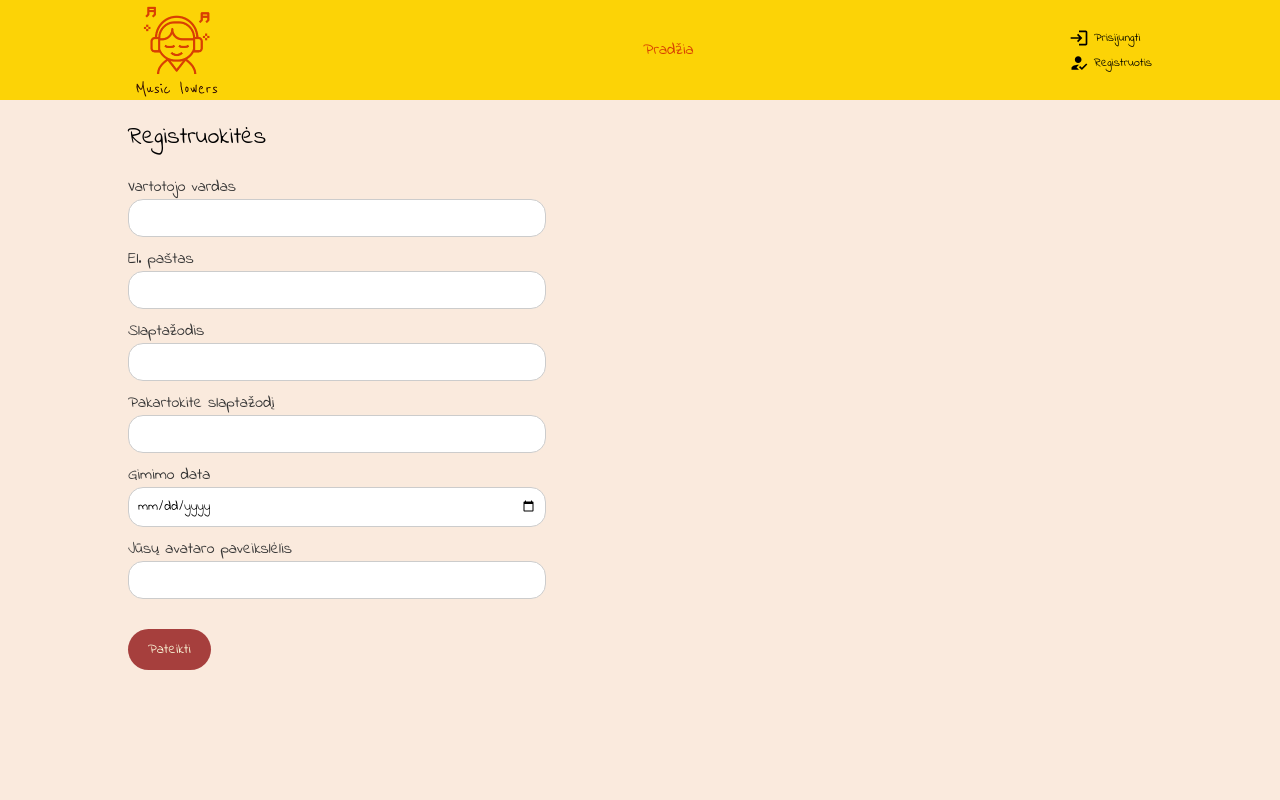
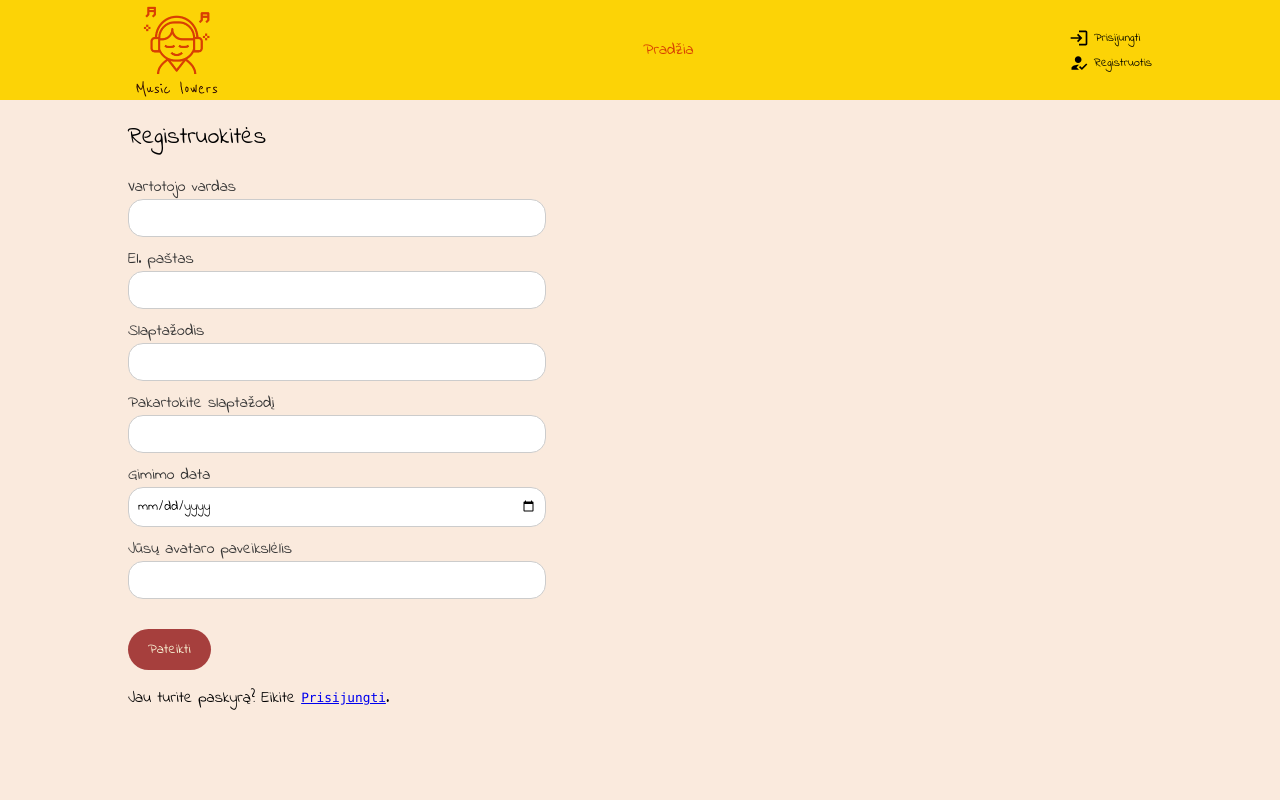
Before and after one commit to deividas-butkus/React-TS-atsiskaitymas-CA, a React (Create React App) app: page /register in a window 1280 px wide. Shown: the top 800 px of the page. Built offline with nearby package versions, Linux system fonts and the light colour scheme; data requests are answered from the project's data file.

Commit message:
message to redirect if a user already have an account / don't have one in Login / Register done

```diff
--- a/src/components/pages/Login.tsx
+++ b/src/components/pages/Login.tsx
@@ -1,7 +1,7 @@
 import { useEffect, useState } from "react";
 import styled from "styled-components";
 import { z } from "zod";
-import { useNavigate } from "react-router-dom";
+import { Link, useNavigate } from "react-router-dom";
 
 import PageTemplate from "../templates/PageTemplate";
 import InputWithLabel from "../molecules/InputWithLabel";
@@ -52,6 +52,7 @@ const Login = () => {
   }>({});
   const { login, loggedInUser, error } = useUsersContext();
   const [countdown, setCountdown] = useState<number | null>(null);
+  const [showMessage, setShowMessage] = useState(true);
   const navigate = useNavigate();
 
   const validateAllFields = () => {
@@ -78,6 +79,7 @@ const Login = () => {
       ...prev,
       [name]: value,
     }));
+    setShowMessage(false);
   };
 
   const handleBlur = (
@@ -164,6 +166,15 @@ const Login = () => {
           />
           <Button>Pateikti</Button>
         </form>
+        {showMessage && (
+          <p>
+            Neturite paskyros? Eikite{" "}
+            <Link to="/register">
+              <code>Registruotis</code>
+            </Link>
+            .
+          </p>
+        )}
         {loggedInUser ? (
           <div style={{ color: "green" }}>
             <p>
--- a/src/components/pages/Register.tsx
+++ b/src/components/pages/Register.tsx
@@ -1,7 +1,7 @@
 import { useEffect, useState } from "react";
 import styled from "styled-components";
 import { z } from "zod";
-import { useNavigate } from "react-router-dom";
+import { useNavigate, Link } from "react-router-dom";
 
 import PageTemplate from "../templates/PageTemplate";
 import InputWithLabel from "../molecules/InputWithLabel";
@@ -69,6 +69,7 @@ const Register = () => {
   }>({});
   const { register, loggedInUser, error } = useUsersContext();
   const [countdown, setCountdown] = useState<number | null>(null);
+  const [showMessage, setShowMessage] = useState(true);
   const navigate = useNavigate();
 
   const validateAllFields = () => {
@@ -98,6 +99,7 @@ const Register = () => {
       ...prev,
       [name]: value,
     }));
+    setShowMessage(false);
   };
 
   const handleBlur = (
@@ -231,6 +233,15 @@ const Register = () => {
           />
           <Button>Pateikti</Button>
         </form>
+        {showMessage && (
+          <p>
+            Jau turite paskyrą? Eikite{" "}
+            <Link to="/login">
+              <code>Prisijungti</code>
+            </Link>
+            .
+          </p>
+        )}
         {loggedInUser ? (
           <div style={{ color: "green" }}>
             <p>
--- a/src/data/data.json
+++ b/src/data/data.json
@@ -1,17 +1,5 @@
 {
   "users": [
-    {
-      "id": "6969",
-      "username": "Frank",
-      "email": "frank@mail.com",
-      "password": "Frank/123",
-      "avatarImg": "https://upload.wikimedia.org/wikipedia/commons/0/02/Frank_Zappa_1973_2.JPG",
-      "dob": "1940-12-21",
-      "favoriteArticles": [
-        "1",
-        "3"
-      ]
-    },
     {
       "id": "9e17cae7-3a19-4f31-b6bb-614755ca3f79",
       "username": "Mitski",
@@ -53,6 +41,24 @@
         "ca8033ed-2e66-4f89-baf3-a8ada0767f12",
         "59df3f52-gqergf-4c63-b667-3ab3184f71ae"
       ]
+    },
+    {
+      "id": "06f942fc-b87a-46e7-bd5b-cf12b367b23f",
+      "username": "Test",
+      "email": "test@mail.com",
+      "password": "$2a$10$Gg8mdljY4g8PZnX9evwZWOVywDZ6RFkDt92/r5t.q5qgTNFQjPyUa",
+      "dob": "2000-01-01",
+      "avatarImg": "https://www.pipedija.com/images/d/d8/Rytis%2BCicinas-5.jpg",
+      "favoriteArticles": []
+    },
+    {
+      "id": "adc62132-501a-4d7c-be29-4e94ef17599d",
+      "username": "Frank",
+      "email": "frank@mail.com",
+      "password": "$2a$10$hAwzUcc8rjj7P.gvIHrVyuUtKLnTuhwin9PORDn5cJDqiJaq6dj82",
+      "dob": "1940-12-21",
+      "avatarImg": "https://upload.wikimedia.org/wikipedia/commons/0/02/Frank_Zappa_1973_2.JPG",
+      "favoriteArticles": []
     }
   ],
   "articles": [
--- a/src/index.css
+++ b/src/index.css
@@ -8,6 +8,7 @@ body {
 code {
   font-family: source-code-pro, Menlo, Monaco, Consolas, "Courier New",
     monospace;
+  font-size: 0.8rem;
 }
 
 header,
```
